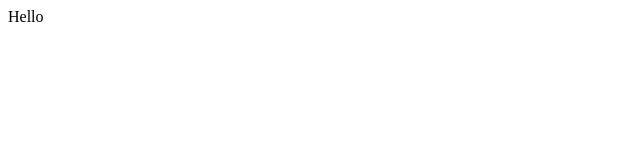
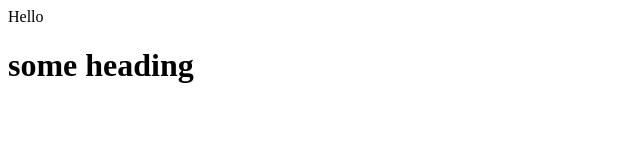
Before and after one commit to saikiran290695/gitRepo, a plain HTML site: page index2.html in a window 1280 px wide. Shown: the whole page, without its empty margins (0-640 px from the left). Drawn offline with Linux system fonts and the light colour scheme.

Commit message:
hey i added this# Please enter the commit message for your changes. Lines starting

```diff
--- a/index2.html
+++ b/index2.html
@@ -2,5 +2,7 @@
 	<head>
 		<title>hi</title>
 	</head>
-	<body>Hello</body>
+	<body>Hello
+		<h1>some heading</h1>
+	</body>
 </html>
```
